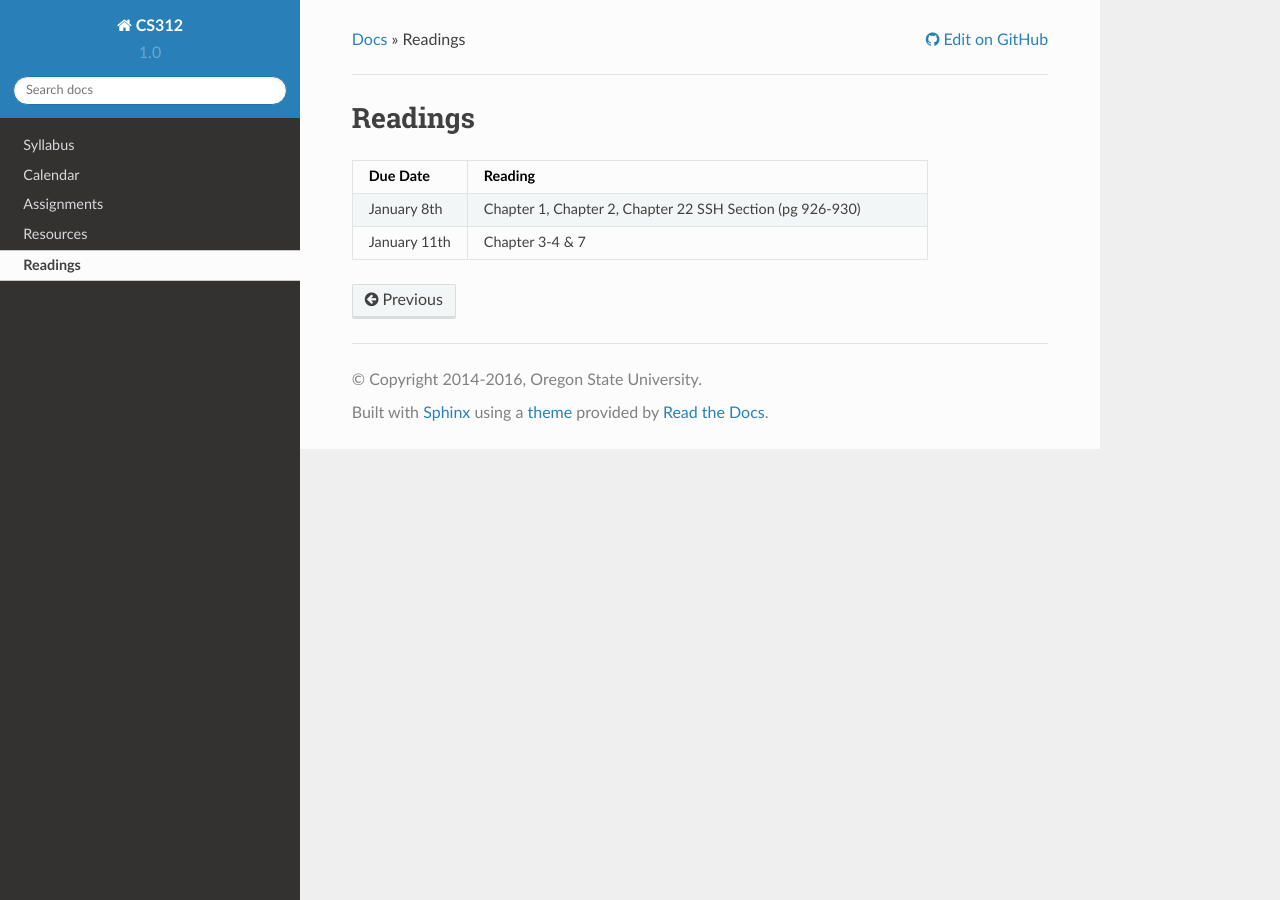
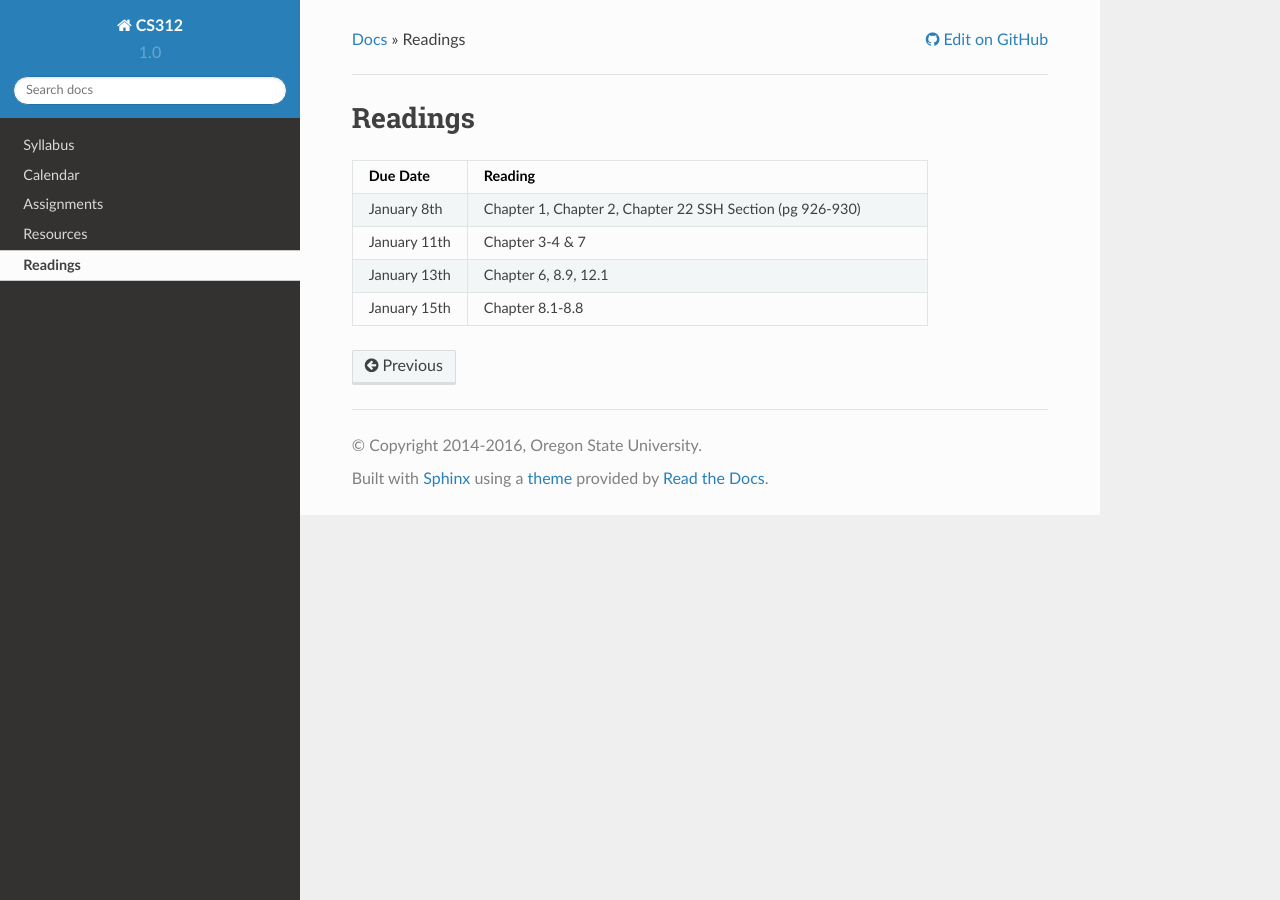
Before and after one commit to osuosl/cs312, a Sphinx documentation site: the page built from source/readings.rst, in a window 1280 px wide. Built offline with Sphinx 7.4.7 and the Read the Docs theme 2.0.0, drawn with Linux system fonts in a browser that asks for light colours.

Commit message:
update readings and calendar

```diff
--- a/source/_static/calendar.csv
+++ b/source/_static/calendar.csv
@@ -5,7 +5,7 @@ W 1/6,:slides:ref:`01_linux_basics`
 F 1/8,:slides:ref:`02_linux_basics`,":ref:`Ch. 1, Ch. 2, Ch 22 (SSH) <readings>`"
 ,**Week 2**,
 M 1/11,:slides:ref`03_linux_Basics`,":ref:`Ch. 3-4 & 7 <readings>`, HW #1 Assigned"
-W 1/13,Troubleshooting and Bash,
+W 1/13,Troubleshooting and Bash,:ref:`Ch 6, 8.9, 12.1 <readings>`
 F 1/15,DNS & DHCP,
 ,**Week 3**,
 M 1/18,No Class / MLK,HW #1 Due
--- a/source/readings.rst
+++ b/source/readings.rst
@@ -9,3 +9,5 @@ Readings
 
     January 8th, "Chapter 1, Chapter 2, Chapter 22 SSH Section (pg 926-930)"
     January 11th, "Chapter 3-4 & 7"
+    January 13th, "Chapter 6, 8.9, 12.1"
+    January 15th, "Chapter 8.1-8.8"
```
